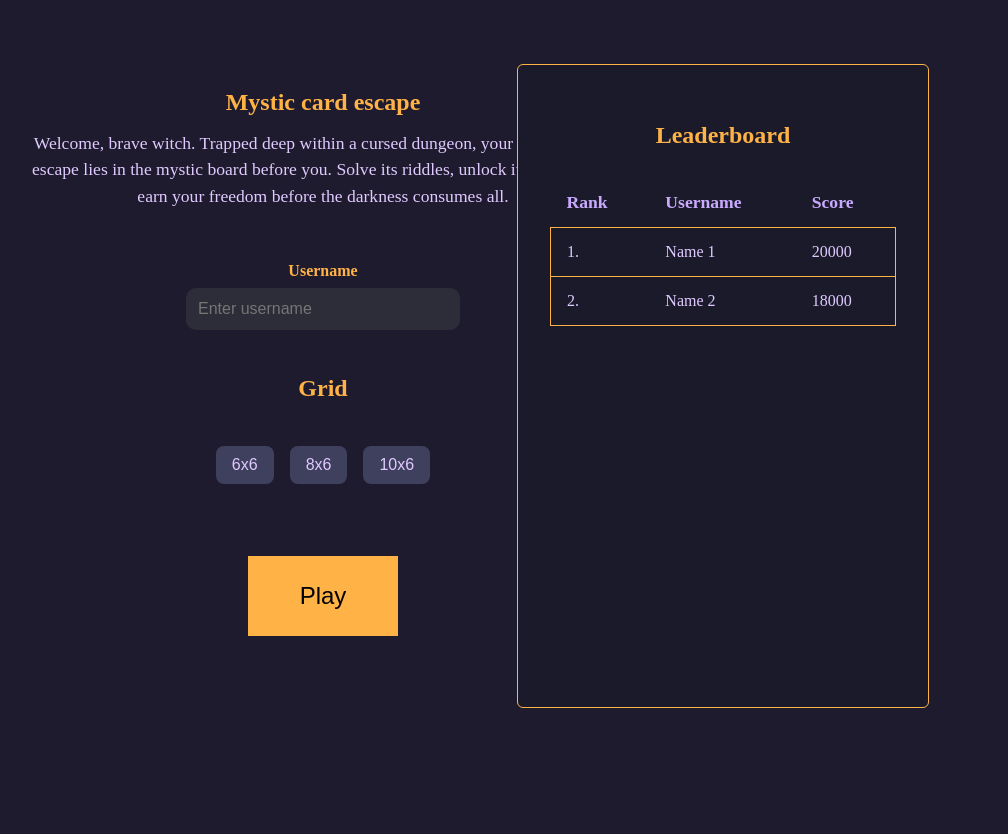
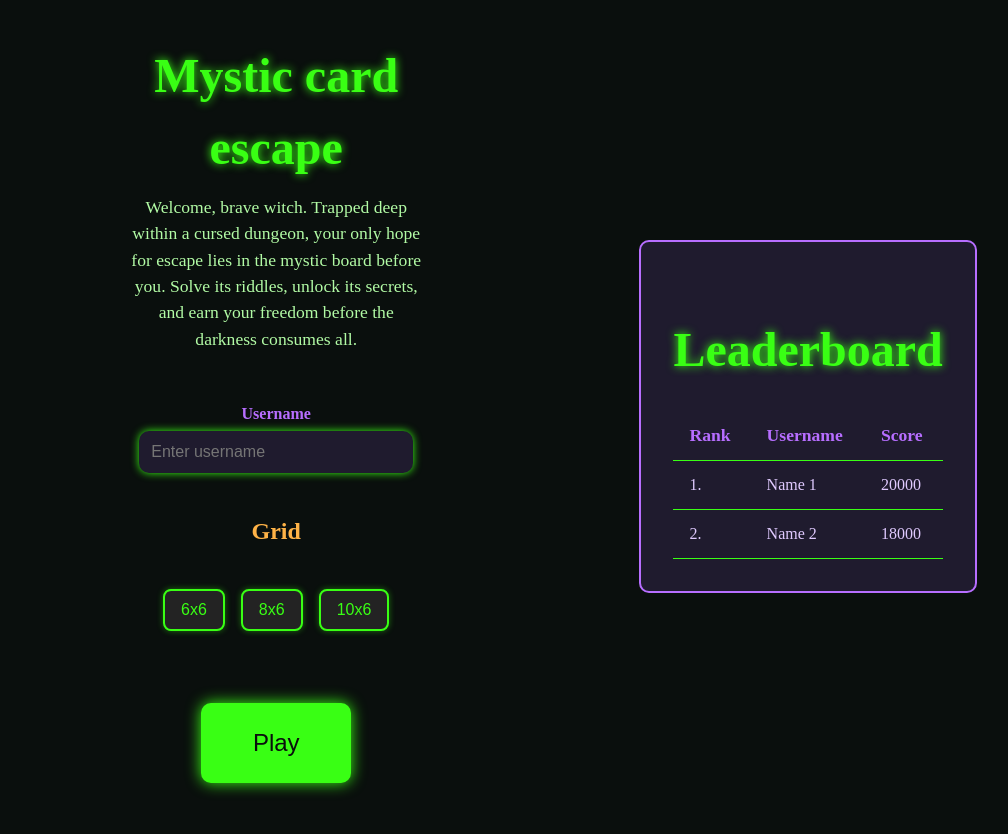
Before and after one commit to wanderingkitty/memory-game-task-main, a React (Vite) app in the folder apps/client/: page / in a window 1280 px wide. Shown: the top 834 px of the page, without its empty margins (87-1095 px from the left). Before the commit the page ends 800 px from the top, so only its background shows below. Built offline with nearby package versions, Linux system fonts and the light colour scheme.

Commit message:
design update, added game-screen

```diff
--- a/apps/client/src/App.tsx
+++ b/apps/client/src/App.tsx
@@ -1,5 +1,6 @@
 import { Routes, Route, BrowserRouter } from 'react-router-dom';
 import LandingPage from './components/Landing-page/LandingPage';
+import GameBoardComponent from './components/Game-page/GameBoardComponent';
 
 function App() {
   return (
@@ -7,6 +8,7 @@ function App() {
       <div className="app-container">
         <Routes>
           <Route path="/" element={<LandingPage />} />
+          <Route path="/board-page" element={<GameBoardComponent />} />
         </Routes>
       </div>
     </BrowserRouter>
--- /dev/null
+++ b/apps/client/src/components/Game-page/GameBoardComponent.css
@@ -0,0 +1,47 @@
+body {
+  background-color: #0a0f0d;
+  color: #39ff14;
+  font-family: "Cinzel", serif;
+  margin: 0;
+  padding: 0;
+}
+
+.info-stats {
+  display: flex;
+  flex-direction: row;
+  gap: 2rem;
+  justify-content: center;
+  margin-top: 2rem;
+}
+
+.stat-block {
+  display: flex;
+  flex-direction: column;
+  align-items: center;
+}
+
+.stat-block > h3 {
+  color: #b76eff;
+  margin-bottom: 0.5rem;
+}
+
+.stat-block > div {
+  border: 1px solid #39ff14;
+  padding: 1em 2em;
+  background-color: #1f1b2e;
+  border-radius: 8px;
+  font-weight: bold;
+  color: #39ff14;
+  box-shadow: 0 0 10px #39ff14;
+}
+
+.card-board {
+  align-items: center;
+  border: 2px solid #b76eff;
+  background-color: #141017;
+  height: 500px;
+  width: 500px;
+  margin: 3rem auto;
+  box-shadow: 0 0 20px #b76eff66;
+  border-radius: 12px;
+}
--- /dev/null
+++ b/apps/client/src/components/Game-page/GameBoardComponent.tsx
@@ -0,0 +1,29 @@
+import './GameBoardComponent.css'
+
+export default function GameBoardComponent() {
+	return (
+		<>
+			<section className="game-layout">
+				<h1>Mystic card escape</h1>
+				<div className="info-stats">
+					<div className="stat-block">
+						<h3>Timer</h3>
+						<div>01:00</div>
+					</div>
+					<div className="stat-block">
+						<h3>Moves</h3>
+						<div>0</div>
+					</div>
+					<div className="stat-block">
+						<h3>Score</h3>
+						<div>17500</div>
+					</div>
+				</div>
+			</section>
+
+			<section className='card-board'>
+
+			</section>
+		</>
+	)
+}
--- a/apps/client/src/components/Landing-page/LandingPage.css
+++ b/apps/client/src/components/Landing-page/LandingPage.css
@@ -1,16 +1,17 @@
 body {
-  background-color: #1e1b2e;
-  color: #e0caff;
+  background-color: #0a0f0d;
+  color: #39ff14;
   font-family: "Cinzel", serif;
   margin: 0;
   padding: 0;
 }
 
 .main-layout {
-  display: flex;
-  justify-content: center;
-  padding: 4rem;
-  gap: 3rem;
+  display: grid;
+  grid-template-columns: repeat(2, 0.2fr);
+  align-items: center;
+  justify-content: space-evenly;
+  margin: auto;
 }
 
 .log-in-page {
@@ -22,9 +23,11 @@ body {
 }
 
 h1 {
-  color: #ffb347;
+  color: #39ff14;
   text-align: center;
   margin-bottom: 10px;
+  text-shadow: 0 0 10px #39ff14;
+  font-size: 3em;
 }
 
 .description {
@@ -32,7 +35,7 @@ h1 {
   max-width: 600px;
   margin: 0 auto 30px auto;
   font-size: 1.1rem;
-  color: #e0caff;
+  color: #b2fba5;
 }
 
 label {
@@ -40,7 +43,7 @@ label {
   text-align: center;
   font-weight: bold;
   margin: 20px 0 5px;
-  color: #ffb347;
+  color: #b76eff;
 }
 
 input {
@@ -50,9 +53,10 @@ input {
   width: 250px;
   border-radius: 10px;
   border: none;
-  background-color: #2d2d3a;
-  color: #e0caff;
+  background-color: #1f1b2e;
+  color: #39ff14;
   font-size: 1rem;
+  box-shadow: 0 0 8px #39ff14;
 }
 
 .grid-buttons {
@@ -63,17 +67,20 @@ input {
 .grid-buttons button {
   margin: 0 8px;
   padding: 10px 16px;
-  background-color: #3f3f5e;
-  color: #e0caff;
-  border: none;
+  background-color: #232323;
+  color: #39ff14;
+  border: 2px solid #39ff14;
   border-radius: 8px;
   cursor: pointer;
   font-size: 1rem;
-  transition: background-color 0.3s ease;
+  transition: background-color 0.3s ease, transform 0.2s ease;
+  box-shadow: 0 0 6px #39ff1466;
 }
 
 .grid-buttons button:hover {
-  background-color: #56567a;
+  background-color: #0f0;
+  color: #000;
+  transform: scale(1.05);
 }
 
 .play-btn {
@@ -81,21 +88,30 @@ input {
   margin: 3em;
   width: 150px;
   height: 80px;
-  background-color: #ffb347;
+  background-color: #39ff14;
   border: none;
   cursor: pointer;
   font-size: 1.5em;
+  color: #0a0f0d;
+  border-radius: 10px;
+  box-shadow: 0 0 15px #39ff14;
+  transition: transform 0.2s ease, background-color 0.3s ease;
+}
+
+.play-btn:hover {
+  background-color: #b2fba5;
+  transform: scale(1.05);
 }
 
 .leaderboard {
+  align-self: flex-start;
   flex: 1;
-  border: 1px solid #ffb347;
-  border-radius: 6px;
+  border: 2px solid #b76eff;
+  border-radius: 10px;
   padding: 2rem;
-  background-color: #1a1a2b;
+  background-color: #1f1b2e;
   max-width: 350px;
-  position: relative;
-  right: 200px;
+  margin-top: 15em;
 }
 
 .score-board table {
@@ -110,14 +126,19 @@ input {
   text-align: left;
   color: #e0caff;
   font-size: 1rem;
+  border-bottom: 1px solid #39ff14;
 }
 
 .score-board th {
-  color: #caaaff;
+  color: #b76eff;
   font-weight: 600;
   font-size: 1.1rem;
 }
 
-.score-board tbody > * {
-  border: 1px solid #ffb347;
+.score-board tbody > tr {
+  transition: background-color 0.2s ease;
 }
+
+.score-board tbody > tr:hover {
+  background-color: #292541;
+}
--- a/apps/client/src/components/Landing-page/LandingPage.tsx
+++ b/apps/client/src/components/Landing-page/LandingPage.tsx
@@ -1,6 +1,13 @@
+import { useNavigate } from "react-router-dom";
 import './LandingPage.css'
 
 export default function LandingPage() {
+	const navigate = useNavigate();
+
+	const handlePlay = () => {
+		navigate('/board-page')
+	}
+
 	return (
 		<div className="main-layout">
 			<section className="log-in-page">
@@ -20,8 +27,7 @@ export default function LandingPage() {
 					<button>8x6</button>
 					<button>10x6</button>
 				</div>
-
-				<button className="play-btn">Play</button>
+				<button onClick={handlePlay} className="play-btn">Play</button>
 			</section>
 
 			<section className="leaderboard">
--- a/apps/client/src/index.css
+++ b/apps/client/src/index.css
@@ -7,8 +7,3 @@
   -webkit-font-smoothing: antialiased;
   -moz-osx-font-smoothing: grayscale;
 }
-html,
-body {
-  height: 100%;
-  margin: 0;
-}
```
Also changed, not shown: apps/client/src/components/GameBoardComponent.tsx (deleted, +0 -9 lines).
